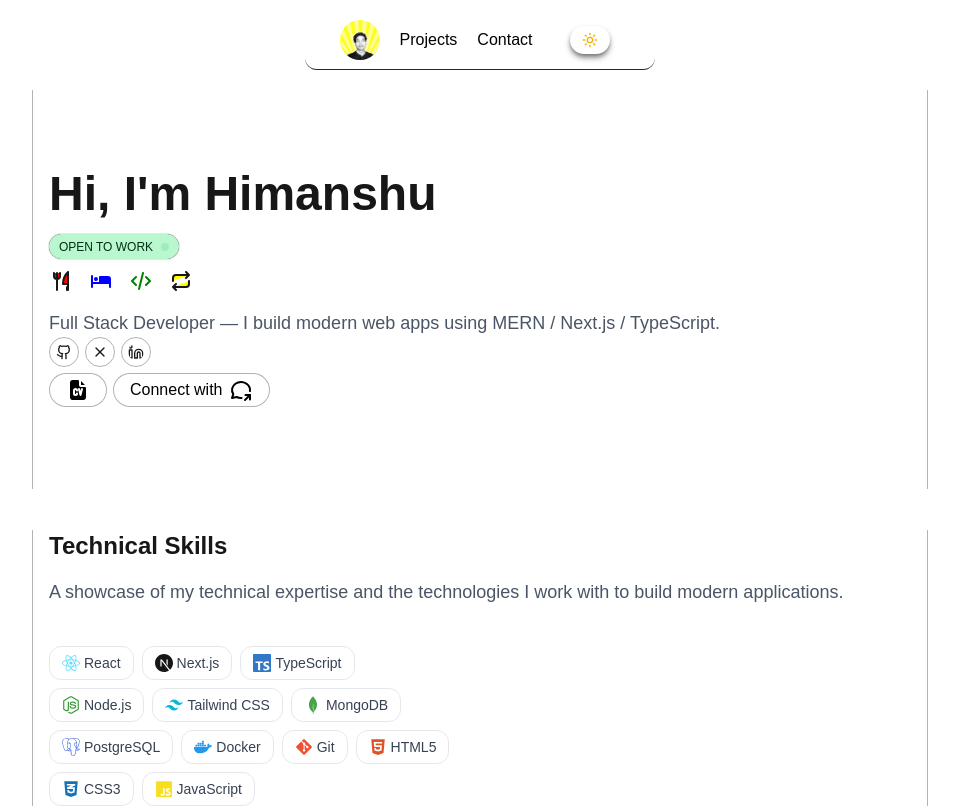
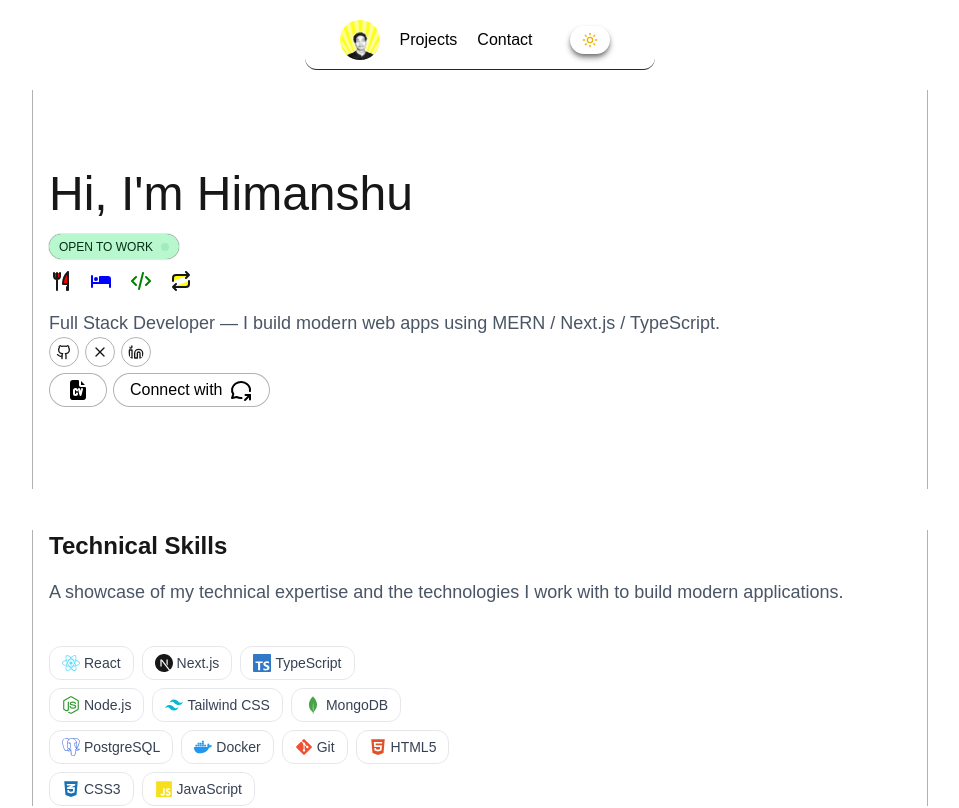
Before and after one commit to fit-edoc/simple-portfolio, a Next.js app in the folder client/: page / in a window 1280 px wide. Shown: the top 808 px of the page, without its empty margins (160-1119 px from the left). Built offline with nearby package versions, Linux system fonts and the light colour scheme.

Commit message:
tooltips

```diff
--- a/client/app/Components/hero/Hero.tsx
+++ b/client/app/Components/hero/Hero.tsx
@@ -66,7 +66,7 @@
     <div className="min-h-[400px]">
       <main className="max-w-4xl mx-auto py-20 px-4 border-x-[0.5px] border-black/30 dark:border-white/20">
         <div className="flex">
-          <h1 className="text-5xl font-bold mb-4">Hi, I'm Himanshu</h1>
+          <h1 className="text-5xl font-sans mb-4">Hi, I'm Himanshu</h1>
 
         </div>
 
@@ -86,9 +86,9 @@
               onMouseLeave={() => setCurrent(null)}
             >
               {current === item.id && (
-                <div className="absolute top-[-90%] left-[-40%] bg-black text-white px-2.5 rounded-md dark:bg-white dark:text-black">
+                <motion.div initial={{y:10,opacity:0}} animate={{y:0,opacity:1}} className="absolute top-[-90%] left-[-40%] bg-black text-white px-2.5 rounded-md dark:bg-white dark:text-black">
                   {item.tooltip}
-                </div>
+                </motion.div>
               )}
 
               {item.icons}
--- a/client/app/layout.tsx
+++ b/client/app/layout.tsx
@@ -9,7 +9,7 @@
 export const metadata = {
   title: "Himanshudocs",
   icons: {
-    icon: "/favicon.jpg",          // default favicon
+    icon: "./favicon.jpg",          // default favicon
 
   },
 };
```
